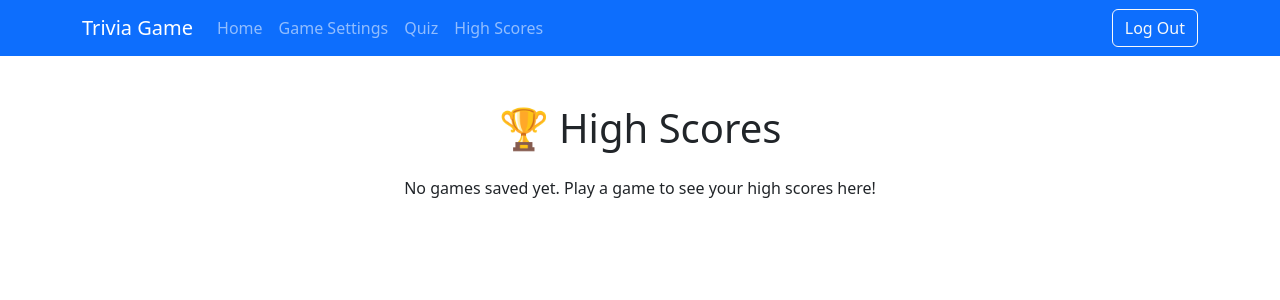
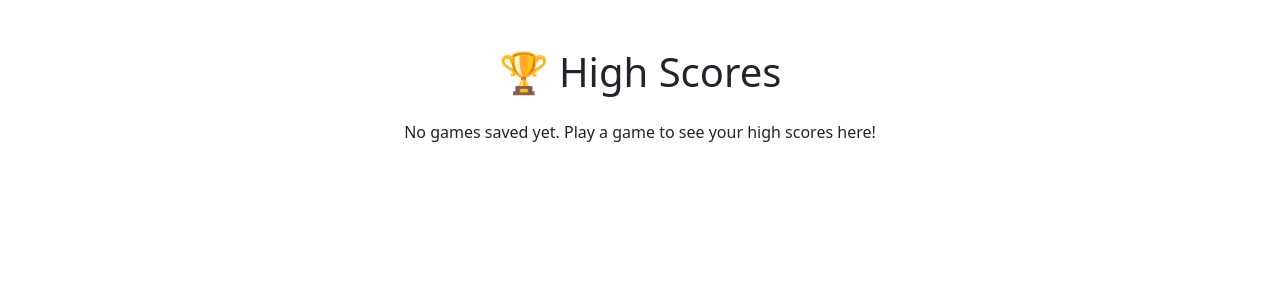
Before and after one commit to Liz-Melcher/OnlineTriviaGame, a React (Vite) app in the folder TriviaGame/: page /highscores in a window 1280 px wide. Shown: the top 300 px of the page. Built offline with nearby package versions, Linux system fonts and the light colour scheme.

Commit message:
update with duplicate code removed

```diff
--- a/TriviaGame/src/App.tsx
+++ b/TriviaGame/src/App.tsx
@@ -1,6 +1,6 @@
 import React from 'react';
 import { BrowserRouter as Router, Routes, Route } from 'react-router-dom';
-import Home from './pages/Home';
+//import Home from './pages/Home';
 import GameSettings from './pages/GameSettings';
 import TriviaGame from './pages/TriviaGame';
 import HighScores from './pages/HighScores';
@@ -9,7 +9,7 @@ const App: React.FC = () => {
   return (
     <Router>
       <Routes>
-        <Route path="/" element={<Home />} />
+
         <Route path="/settings" element={<GameSettings />} />
         <Route path="/quiz" element={<TriviaGame />} />
         <Route path="/highscores" element={<HighScores />} />
--- a/TriviaGame/src/components/NavBar.tsx
+++ /dev/null
@@ -1,35 +0,0 @@
-// 4/2/2025 - this is a mock up for testing on Liz's branch; this is not the final code.
-import React from 'react';
-import { Navbar, Nav, Container, Button } from 'react-bootstrap';
-import { Link, useNavigate } from 'react-router-dom';
-
-const AppNavBar: React.FC = () => {
-  const navigate = useNavigate();
-
-  const handleLogout = () => {
-    // placeholder for actual logout logic
-    alert('You have been logged out!');
-    navigate('/');
-  };
-
-  return (
-    <Navbar bg="primary" variant="dark" expand="lg">
-      <Container>
-        <Navbar.Brand as={Link} to="/">Trivia Game</Navbar.Brand>
-        <Navbar.Toggle aria-controls="navbar-nav" />
-        <Navbar.Collapse id="navbar-nav">
-          <Nav className="me-auto">
-            <Nav.Link as={Link} to="/">Home</Nav.Link>
-            <Nav.Link as={Link} to="/settings">Game Settings</Nav.Link>
-            <Nav.Link as={Link} to="/quiz">Quiz</Nav.Link>
-            <Nav.Link as={Link} to="/highscores">High Scores</Nav.Link>
-            {/* Add more Nav.Links as needed */}
-          </Nav>
-          <Button variant="outline-light" onClick={handleLogout}>Log Out</Button>
-        </Navbar.Collapse>
-      </Container>
-    </Navbar>
-  );
-};
-
-export default AppNavBar;
--- a/TriviaGame/src/pages/GameSettings.tsx
+++ b/TriviaGame/src/pages/GameSettings.tsx
@@ -1,8 +1,7 @@
 import React, { useEffect, useState } from 'react';
 import { Container, Form, Button, Card } from 'react-bootstrap'; // react bootstrap makes the nav bar mobile friendly, among other features
 import { useNavigate } from 'react-router-dom';
-import AppNavBar from '../components/NavBar'; // 4/2/2025 this is from Liz's code for testing;
-// TO DO: Check that AppNavBar is the final name; if not it needs to changed on the import, and in the return section
+//TODO: Import navigation bar
 
 
 //GameSettings allows users to customize their trivia game using the open trivia API options
@@ -51,7 +50,7 @@ const GameSettings: React.FC = () => {
 
   return (
     <>
-    <AppNavBar />
+
 
     <Container className="py-5">
       <h1 className="text-center mb-4">Create Your Custom Trivia Game</h1>
--- a/TriviaGame/src/pages/HighScores.tsx
+++ b/TriviaGame/src/pages/HighScores.tsx
@@ -1,7 +1,6 @@
 import React, { useEffect, useState } from 'react';
 import { Container, Card, Table, Button } from 'react-bootstrap';
-import AppNavBar from '../components/NavBar';
-//TO DO: Look at the final import in NavBar from Gamals code; cange it here and in the return()HTML below
+//TODO Import NavBar
 
 // Optional: a simple map to show category names for known IDs
 // do we want categories in the high scores list?  I think it makes it fun
@@ -49,7 +48,7 @@ const HighScores: React.FC = () => {
 
   return (
     <>
-      <AppNavBar />
+
       <Container className="py-5">
         <h1 className="text-center mb-4">🏆 High Scores</h1>
 
--- a/TriviaGame/src/pages/Home.tsx
+++ /dev/null
@@ -1,20 +0,0 @@
-// 4/2/2025 - this is starter code for testing on Liz's game logic branch; this is not the final code for home.tsx
-// TO DO: this file will be updated with code from Gamal.
-
-import React from 'react';
-import AppNavBar from '../components/NavBar'; // 4/2/2025 - AppNavBar is from Liz's code for testing; Gamal's code may have a different name
-import { Container } from 'react-bootstrap';
-
-const Home: React.FC = () => {
-  return (
-    <>
-      <AppNavBar />
-      <Container className="py-5 text-center">
-        <h1 className="display-4">Welcome to Trivia Time!</h1>
-        <p className="lead">Click on Game Settings to get started with a custom quiz.</p>
-      </Container>
-    </>
-  );
-};
-
-export default Home;
--- a/TriviaGame/src/pages/TriviaGame.tsx
+++ b/TriviaGame/src/pages/TriviaGame.tsx
@@ -2,7 +2,7 @@ import React, { useEffect, useState } from 'react';
 import { Container, Button, Card } from 'react-bootstrap'; // React Bootstrap helps with styling, especially mobile first design
 import { useLocation, useNavigate } from 'react-router-dom';
 import AppNavBar from '../components/NavBar'; // 4/2/2025 - Liz made the AppNavBar for testing
-//TO DO: check the final NavBar component for the import name.  Import name will need to changed in this section as well as in the return (HTML section)
+//TODO: check the final NavBar component for the import name.  Import name will need to changed in this section as well as in the return (HTML section)
 
 // Define question shape from the API
 type Question = {
```
Also changed, not shown: TriviaGame/src/pages/Login.tsx (deleted), TriviaGame/src/pages/UserSettings.tsx (deleted).
